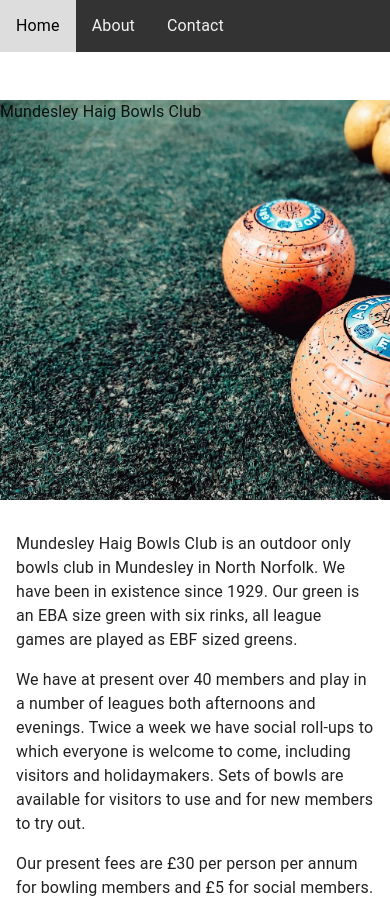
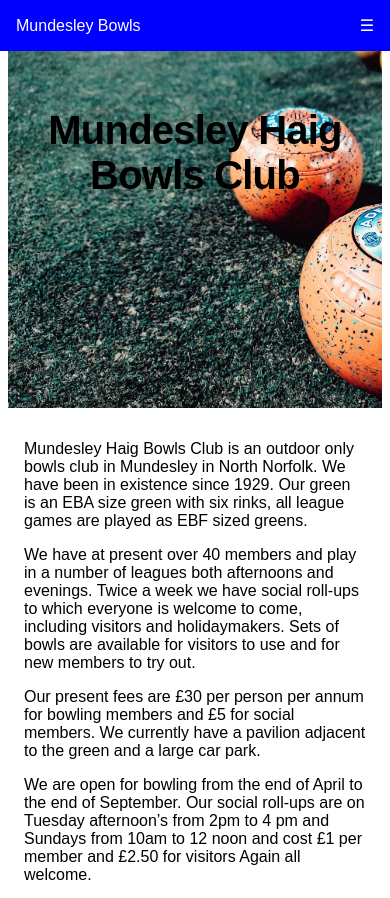
Before and after one commit to tomwinskell/bowls-frontend, a React (Vite) app: page / in a window 390 px wide. Shown: the top 898 px of the page. Built offline with nearby package versions, Linux system fonts and the light colour scheme.

Commit message:
Responsive navigation bar functions in mobile + screen sizes

```diff
--- a/package.json
+++ b/package.json
@@ -13,6 +13,7 @@
   "dependencies": {
     "@emotion/react": "^11.14.0",
     "@emotion/styled": "^11.14.0",
+    "@fontsource-variable/noto-sans": "^5.1.1",
     "@fontsource/roboto": "^5.1.1",
     "@mui/icons-material": "^6.3.1",
     "@mui/material": "^6.3.1",
--- a/src/App.tsx
+++ b/src/App.tsx
@@ -1,15 +1,19 @@
-import { CssBaseline } from '@mui/material';
-import Header from './assets/layouts/Header';
-import Body from './assets/layouts/Body';
+import { BrowserRouter, Routes, Route } from 'react-router';
+import Navigation from './assets/components/Navbar';
+import Home from './assets/pages/home';
 
-function App() {
+export default function App() {
   return (
-    <>
-      <CssBaseline />
-      <Header />
-      <Body />
-    </>
+    <BrowserRouter>
+      <Navigation />
+      <main className="main-content">
+        <Routes>
+          <Route path="/home" element={<Home />} />
+          <Route path="/" element={<Home />} />
+          {/* <Route path="/about" element={<Join />} /> */}
+          {/* Define other routes that you need*/}
+        </Routes>
+      </main>
+    </BrowserRouter>
   );
 }
-
-export default App;
--- a/src/assets/components/Content.tsx
+++ b/src/assets/components/Content.tsx
@@ -1,8 +1,17 @@
+/** @jsxImportSource @emotion/react */
+
 import React from 'react';
+import '@fontsource-variable/noto-sans';
+import { css } from '@emotion/react';
+
+const fontStyle = css({
+  fontFamily: 'Noto Sans Variable, sans-serif',
+
+});
 
 interface ContentProps {
   children: React.ReactNode;
 }
 export default function Content({ children }: ContentProps) {
-  return <div>{children}</div>;
+  return <div css={fontStyle}>{children}</div>;
 }
--- a/src/assets/components/FullWidthImage.tsx
+++ b/src/assets/components/FullWidthImage.tsx
@@ -1,20 +1,20 @@
+/** @jsxImportSource @emotion/react */
+import { css } from '@emotion/react';
 import image from '../images/bowls.jpeg';
-import Box from '@mui/material/Box';
 
-export default function FullWidthImage({
-  content,
-}: {
-  content: React.ReactNode;
-}) {
-  return (
-    <Box
-      sx={{
-        backgroundImage: `url(${image})`,
-        backgroundSize: 'cover',
-        height: '400px',
-      }}
-    >
-      {content}
-    </Box>
-  );
+const container = css({
+  backgroundImage: `url(${image})`,
+  backgroundSize: 'cover',
+  height: '400px',
+  display: 'flex',
+  justifyContent: 'end',
+  alignContent: 'end',
+});
+
+interface ContentProps {
+  children: React.ReactNode;
 }
+
+export default function FullWidthImage({ children }: ContentProps) {
+  return <div css={container}>{children}</div>;
+}
--- a/src/assets/components/Heading.tsx
+++ b/src/assets/components/Heading.tsx
@@ -1,3 +1,15 @@
+/** @jsxImportSource @emotion/react */
+import '@fontsource-variable/noto-sans';
+import { css } from '@emotion/react';
+
+const h1Style = css({
+  fontFamily: 'Noto Sans Variable, sans-serif',
+  letterSpacing: '-.02em',
+  fontSize: '2.5rem',
+  textAlign: 'center',
+  marginTop: '100px'
+});
+
 export default function Heading() {
-  return <>Mundesley Haig Bowls Club</>;
+  return <h1 css={h1Style}>Mundesley Haig Bowls Club</h1>;
 }
--- /dev/null
+++ b/src/assets/components/Navbar.tsx
@@ -0,0 +1,132 @@
+/** @jsxImportSource @emotion/react */
+import { css } from '@emotion/react';
+import { size, device } from '../device';
+import { NavLink } from 'react-router';
+import { useState } from 'react';
+import '@fontsource-variable/noto-sans';
+
+const pages = ['Home', 'About', 'Contact'];
+
+const container = css({
+  position: 'fixed',
+  width: '100vw',
+  top: '0',
+  left: '0',
+  backgroundColor: 'transparent',
+  zIndex: '100',
+});
+
+const nav = css({
+  display: 'flex',
+  alignItems: 'center',
+  justifyContent: 'space-between',
+  position: 'relative',
+  padding: '1rem',
+  backgroundColor: 'blue',
+  color: 'white',
+});
+
+const navMenu = (showMenu: boolean) =>
+  css({
+    background: 'blue',
+    boxSizing: 'border-box',
+    [device.mobile]: {
+      display: 'flex',
+      flexDirection: 'column',
+      height: showMenu ? '100vh' : '0',
+      width: '100vw',
+      position: 'fixed',
+      zIndex: '1',
+      left: '0',
+      top: '0',
+      backgroundColor: 'rgba(0,0,0, 0.95)',
+      overflow: 'hidden',
+      transition: '0.5s',
+    },
+  });
+
+const navToggle = css({
+  display: 'none',
+  [device.mobile]: {
+    display: 'block',
+  },
+});
+
+const navList = css({
+  listStyle: 'none',
+  display: 'flex',
+  flexDirection: 'row',
+  gap: '2.5rem',
+  padding: '0',
+  [device.mobile]: {
+    marginTop: '5rem',
+    flexDirection: 'column',
+  },
+});
+
+const navLink = css({
+  textDecoration: 'none',
+  color: 'white',
+  fontFamily: 'Noto Sans Variable, sans-serif',
+});
+
+const navItem = css({
+  textAlign: 'center',
+});
+
+const navClose = css({
+  display: 'none',
+  alignSelf: 'end',
+  fontFamily: 'Noto Sans Variable, sans-serif',
+  marginRight: '1.2rem',
+  marginTop: '1.2rem',
+  [device.mobile]: { display: 'block' },
+});
+
+export default function Navigation() {
+  const [showMenu, setShowMenu] = useState(false);
+
+  function toggleMenu() {
+    setShowMenu(!showMenu);
+  }
+
+  // if window size is mobile close menu
+  function closeMenuMobile() {
+    if (window.innerWidth <= parseInt(size['mobile'])) {
+      setShowMenu(false);
+    }
+  }
+
+  return (
+    <div css={container}>
+      <nav css={nav}>
+        <NavLink css={navLink} to="/">
+          Mundesley Bowls
+        </NavLink>
+
+        <div css={navMenu(showMenu)}>
+          <div css={navClose} onClick={toggleMenu}>
+            x
+          </div>
+          <ul css={navList}>
+            {pages.map((page) => (
+              <li key={page} css={navItem}>
+                <NavLink
+                  to={`/${page.toLowerCase()}`}
+                  css={navLink}
+                  onClick={closeMenuMobile}
+                >
+                  {page}
+                </NavLink>
+              </li>
+            ))}
+          </ul>
+        </div>
+
+        <div css={navToggle} onClick={toggleMenu}>
+          &#9776;
+        </div>
+      </nav>
+    </div>
+  );
+}
--- a/src/assets/components/Navigation.tsx
+++ /dev/null
@@ -1,37 +0,0 @@
-/** @jsxImportSource @emotion/react */
-import { css } from '@emotion/react';
-
-const pages = ['Home', 'About', 'Contact'];
-
-const navbar = css({
-  overflow: 'hidden',
-  backgroundColor: '#333',
-  position: 'fixed',
-  top: '0',
-  width: '100vw',
-});
-
-const navbarLink = css({
-  float: 'left',
-  display: 'block',
-  color: '#f2f2f2',
-  textAlign: 'center',
-  padding: '14px 16px',
-  textDecoration: 'none',
-  '&:hover': {
-    background: '#ddd',
-    color: 'black',
-  },
-});
-
-export default function Navigation() {
-  return (
-    <div css={navbar}>
-      {pages.map((page) => (
-        <a key={page} href={page} css={navbarLink}>
-          {page}
-        </a>
-      ))}
-    </div>
-  );
-}
--- /dev/null
+++ b/src/assets/device.tsx
@@ -0,0 +1,9 @@
+const size = {
+  mobile: '600',
+};
+
+const device = {
+  mobile: `@media (max-width: ${size.mobile}px)`,
+};
+
+export { size, device };
--- a/src/assets/layouts/Body.tsx
+++ b/src/assets/layouts/Body.tsx
@@ -1,6 +1,7 @@
 /** @jsxImportSource @emotion/react */
 import { css } from '@emotion/react';
 import Content from '../components/Content';
+
 
 const divStyle = css({
   padding: '1rem',
--- a/src/assets/layouts/Header.tsx
+++ b/src/assets/layouts/Header.tsx
@@ -1,26 +1,10 @@
-/** @jsxImportSource @emotion/react */
 import Heading from '../components/Heading';
-import Navigation from '../components/Navigation';
 import FullWidthImage from '../components/FullWidthImage';
-import { css } from '@emotion/react';
-
-const container = css({
-  marginTop: '100px',
-});
 
 export default function Header() {
   return (
-    <>
-      <Navigation />
-      <div css={container}>
-        <FullWidthImage
-          content={
-            <>
-              <Heading />
-            </>
-          }
-        ></FullWidthImage>
-      </div>
-    </>
+    <FullWidthImage>
+      <Heading />
+    </FullWidthImage>
   );
 }
--- a/src/assets/pages/home.tsx
+++ b/src/assets/pages/home.tsx
@@ -0,0 +1,13 @@
+/** @jsxImportSource @emotion/react */
+
+import Body from '../layouts/Body';
+import Header from '../layouts/Header';
+
+export default function Home() {
+  return (
+    <>
+      <Header />
+      <Body />
+    </>
+  );
+}
```
Also changed, not shown: 1 other file (tests, documents, lock files or other folders).
